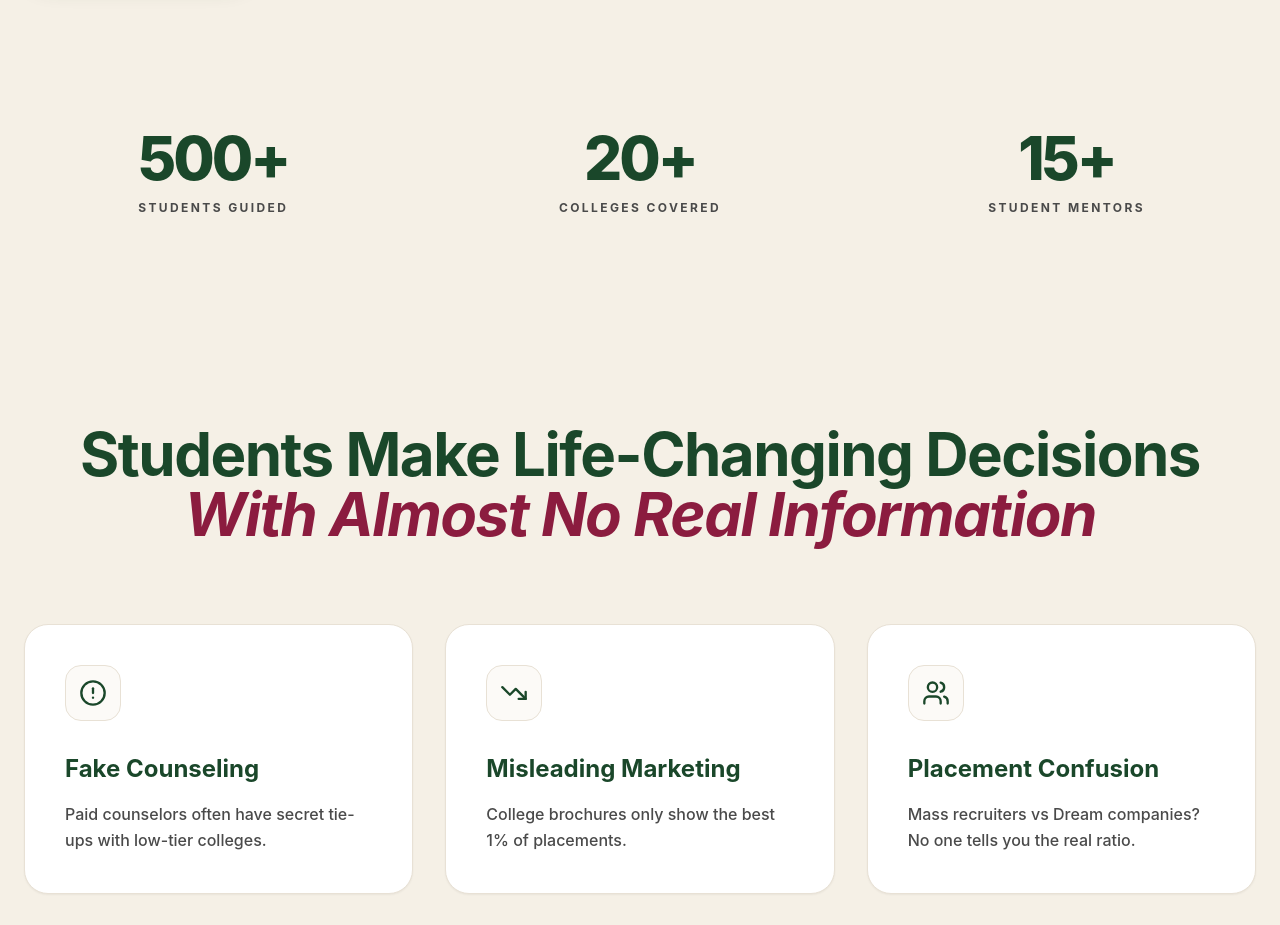
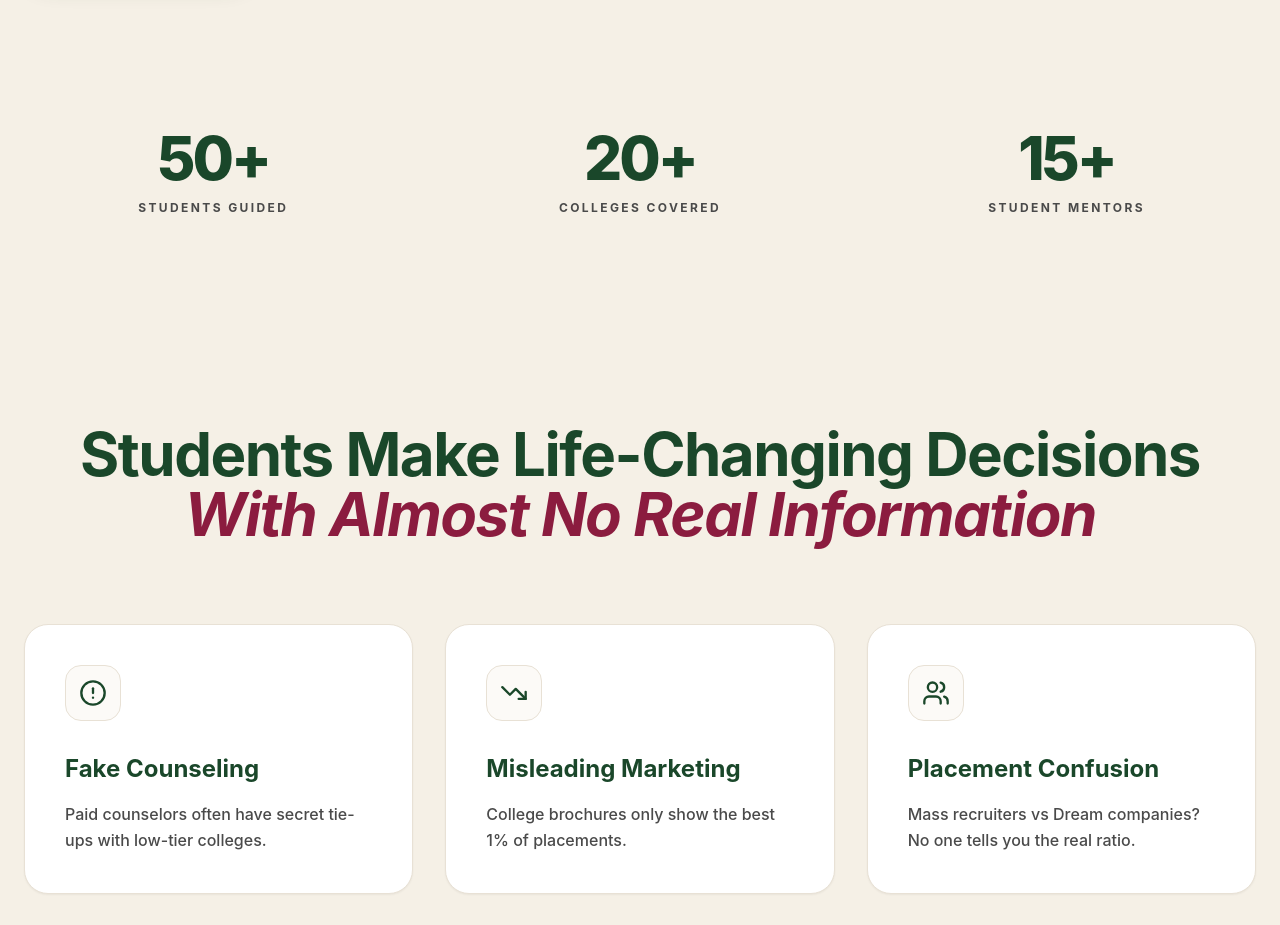
Before and after one commit to CrypticAarya/career-counseling, a React (Vite) app in the folder frontend/: page / in a window 1280 px wide. Shown: the part 920-1845 px from the top of the page. Built offline with nearby package versions, Linux system fonts and the light colour scheme; no server answers.

Commit message:
set students guided to 50+

```diff
--- a/frontend/src/components/Stats.tsx
+++ b/frontend/src/components/Stats.tsx
@@ -2,7 +2,7 @@ import { motion } from 'framer-motion';
 
 export const Stats = () => {
   const stats = [
-    { label: 'Students Guided', value: '500+' },
+    { label: 'Students Guided', value: '50+' },
     { label: 'Colleges Covered', value: '20+' },
     { label: 'Student Mentors', value: '15+' },
   ];
```
